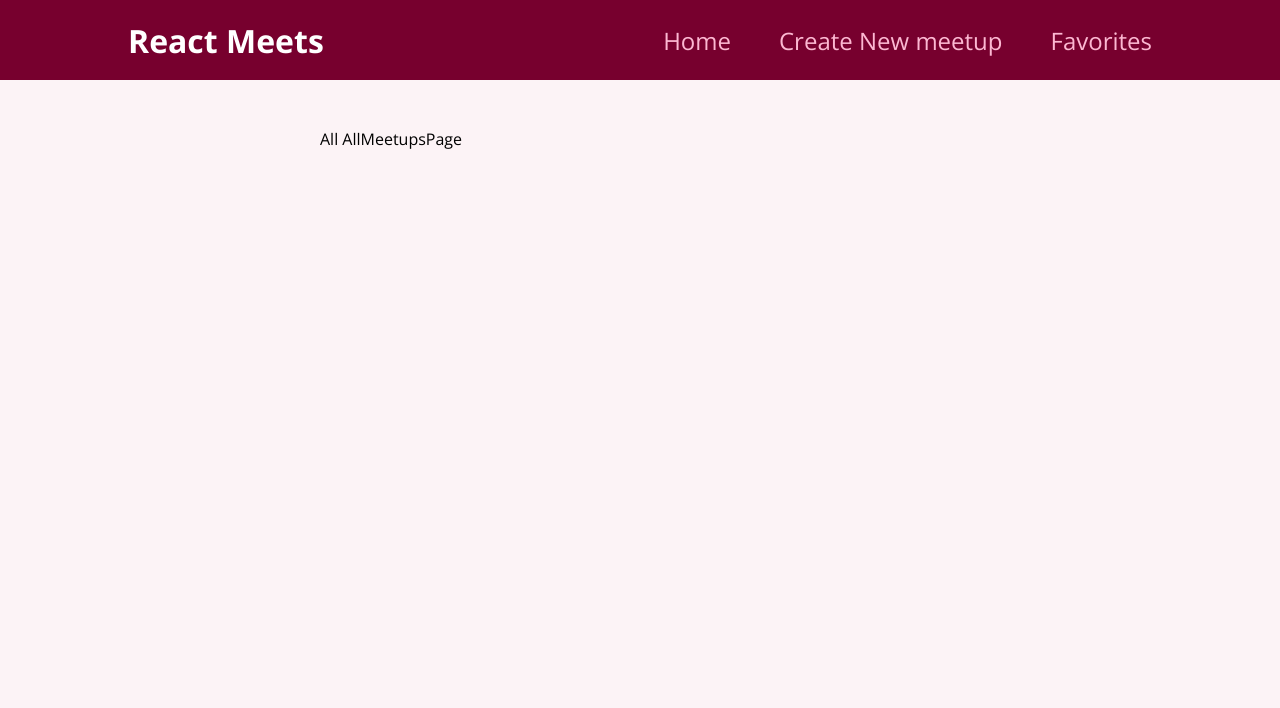
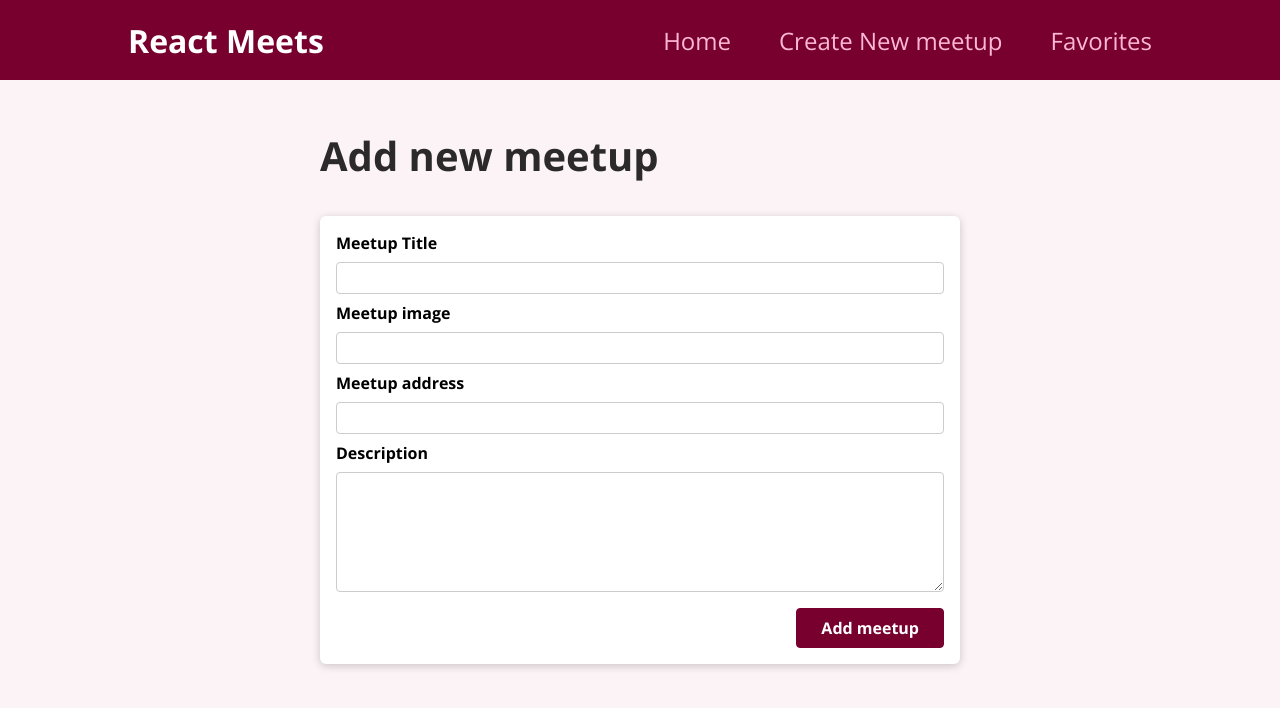
Before and after one commit to therreth/routing, a React (Create React App) app: page /new-meetup in a window 1280 px wide. Shown: the top 708 px of the page. Built offline with nearby package versions, Linux system fonts and the light colour scheme.

Commit message:
40. Working with forms

```diff
--- /dev/null
+++ b/src/components/meetups/NewMeetupForm.js
@@ -0,0 +1,31 @@
+import Card from "../ui/Card";
+import classes from "./NewMeetupForm.module.css";
+function NewMeetupForm() {
+  return (
+    <Card>
+      <form className={classes.form}>
+        <div className={classes.control}>
+          <label htmlFor="title">Meetup Title</label>
+          <input type="text" required id="title"></input>
+        </div>
+        <div className={classes.control}>
+          <label htmlFor="image">Meetup image</label>
+          <input type="url" required id="image"></input>
+        </div>
+        <div className={classes.control}>
+          <label htmlFor="address">Meetup address</label>
+          <input type="text" required id="address"></input>
+        </div>
+        <div className={classes.control}>
+          <label htmlFor="description">Description</label>
+          <textarea id="description" required rows="5"></textarea>
+        </div>
+        <div className={classes.actions}>
+          <button>Add meetup</button>
+        </div>
+      </form>
+    </Card>
+  );
+}
+
+export default NewMeetupForm;
--- /dev/null
+++ b/src/components/meetups/NewMeetupForm.module.css
@@ -0,0 +1,45 @@
+.form {
+  padding: 1rem;
+}
+
+.control {
+  margin-bottom: 0.5rem;
+}
+
+.control label {
+  display: block;
+  font-weight: bold;
+  margin-bottom: 0.5rem;
+}
+
+.control input,
+.control textarea {
+  display: block;
+  font: inherit;
+  border-radius: 4px;
+  border: 1px solid #ccc;
+  padding: 0.25rem;
+  width: 100%;
+}
+
+.actions {
+  margin-top: 1rem;
+  text-align: right;
+}
+
+.actions button {
+  font: inherit;
+  cursor: pointer;
+  background-color: #77002e;
+  color: white;
+  padding: 0.5rem 1.5rem;
+  border: 1px solid #77002e;
+  border-radius: 4px;
+  font-weight: bold;
+}
+
+.actions button:hover,
+.actions button:active {
+  background-color: #a50e48;
+  border-color: #a50e48;
+}
--- a/src/pages/NewMeetups.js
+++ b/src/pages/NewMeetups.js
@@ -1,5 +1,12 @@
+import NewMeetupForm from "../components/meetups/NewMeetupForm";
+
 function NewMeetupsPage() {
-  return <div>All AllMeetupsPage</div>;
+  return (
+    <section>
+      <h1>Add new meetup</h1>
+      <NewMeetupForm></NewMeetupForm>
+    </section>
+  );
 }
 
 export default NewMeetupsPage;
```
